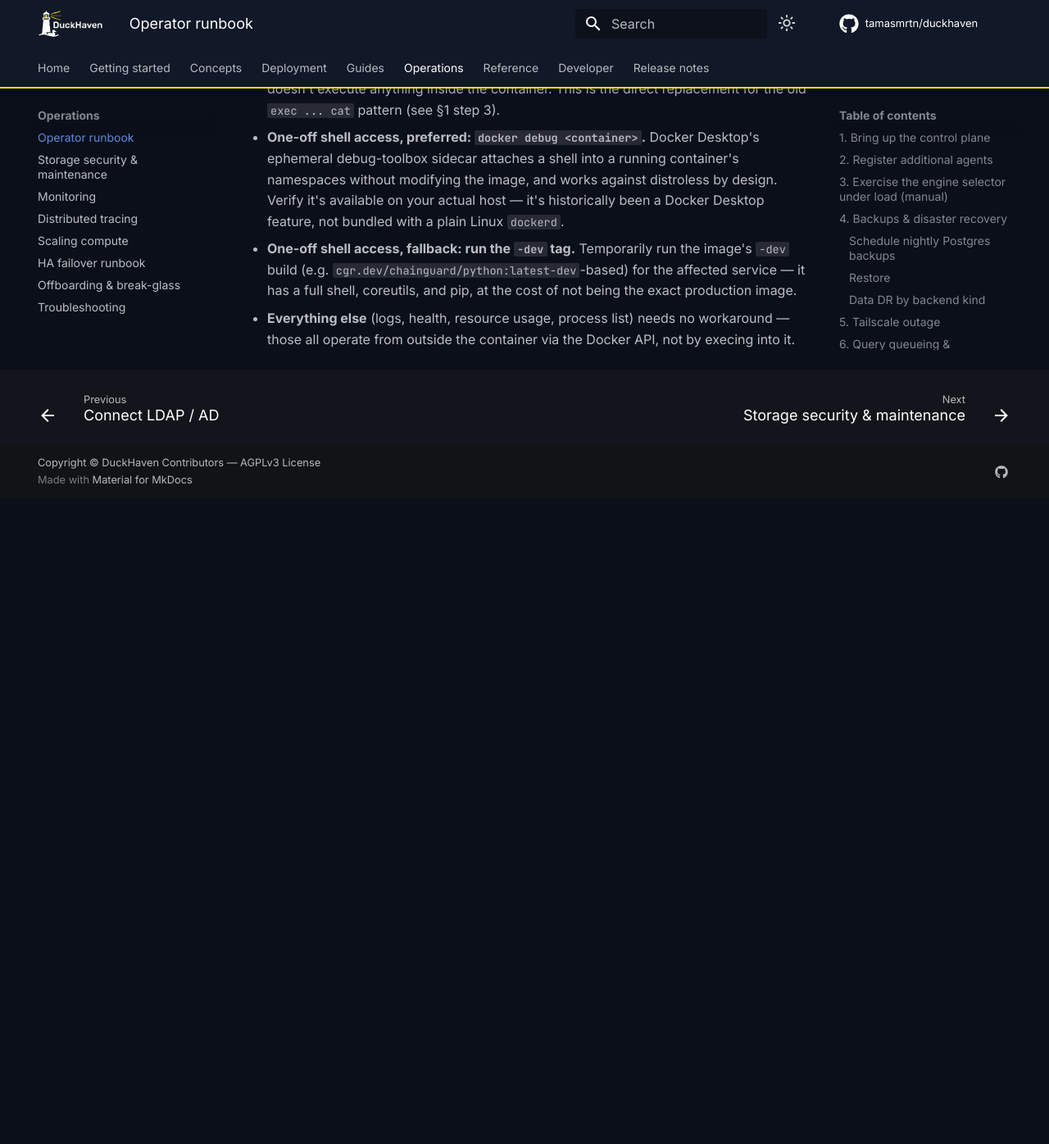
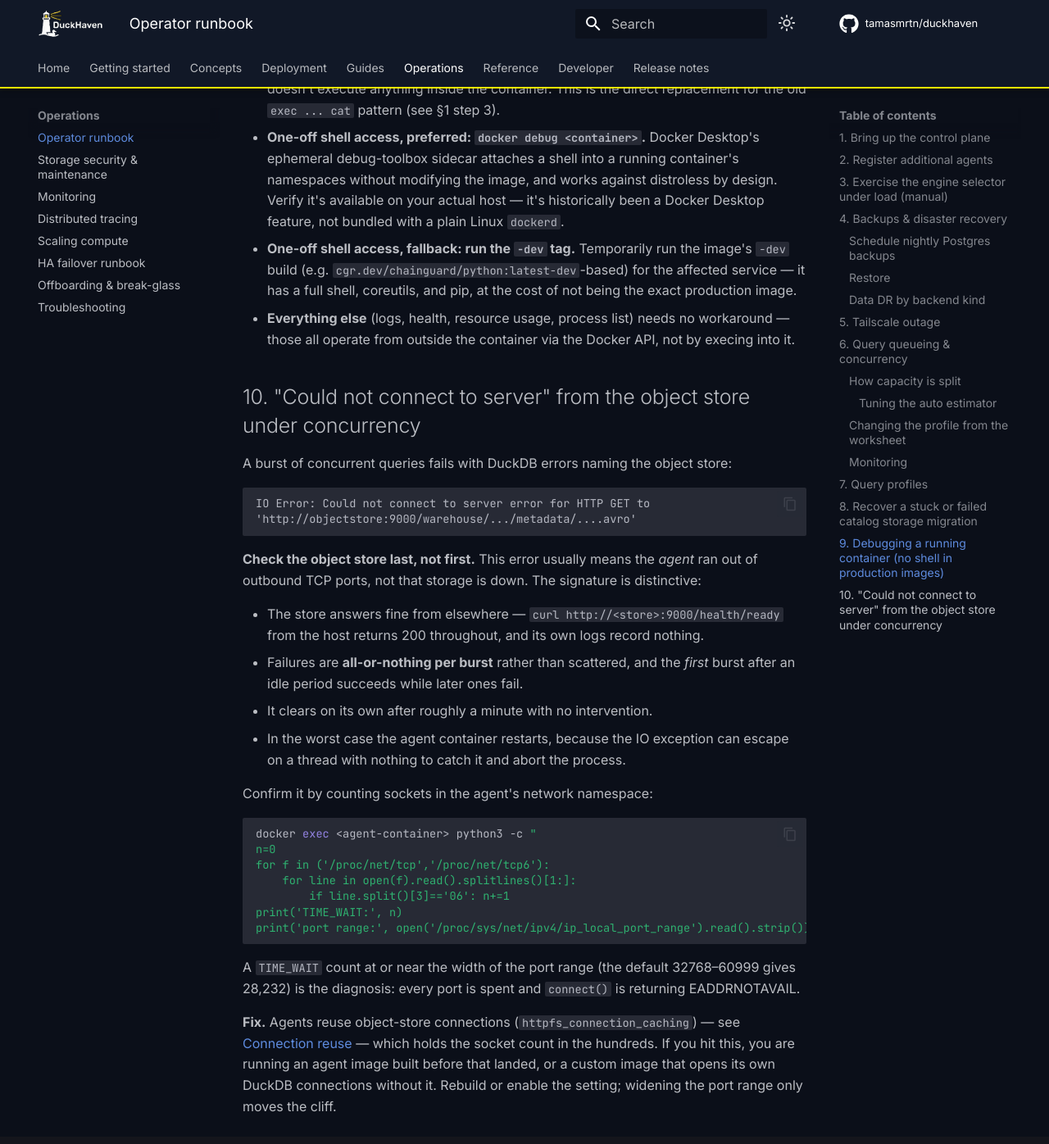
Before and after one commit to tamasmrtn/duckhaven, an MkDocs documentation site: the page built from docs/operations/runbook.md, in a window 1280 px wide and 1400 px high, scrolled down 7093 px. Shown: the top 1396 px of the window at 82% size. Built offline with MkDocs 1.6.1 and Material for MkDocs 9.7.7, drawn with Linux system fonts in a browser that asks for light colours; comment, search, counter and statistics services are not loaded; before the commit the page ends 7701 px from its top, so only the background shows below that.

Commit message:
Document object-store connection reuse and how it fails
The failure mode is worth writing down because it points at the wrong
component: exhausted outbound ports surface as "Could not connect to server"
naming the object store, which is the one part still working. An operator
following that error checks storage, finds it healthy, and has nothing left to
look at.

The concepts page says what the agent does and why a scan of hundreds of
objects makes it necessary; the runbook entry gives the signature (all-or-
nothing per burst, first burst succeeds, clears in about a minute on its own)
and a one-liner to confirm it by counting TIME_WAIT against the port range.

````diff
--- a/docs/concepts/storage-backends.md
+++ b/docs/concepts/storage-backends.md
@@ -39,6 +39,26 @@ DuckDB `SECRET` that dies with the per-query connection. No long-lived storage s
 assumption / SAS minting happens server-side in Polaris, and only the resulting scoped, expiring credential ever
 reaches DuckDB.
 
+## Connection reuse
+
+An agent reads table data straight from object storage over HTTP, and a single scan of a
+large table touches hundreds of objects — one Iceberg table at TPC-H SF10 is around 500
+Parquet and metadata files. DuckDB's HTTP layer does **not** reuse connections by default,
+so each of those objects would cost its own TCP connection, and each finished connection
+would sit in the kernel's `TIME_WAIT` state for a minute afterwards.
+
+That is fast enough to run a container out of outbound ports. The Linux default range is
+about 28,000, and a handful of concurrent readers can burn through all of them in seconds;
+every connection after that fails until the backlog drains. The agent therefore turns
+`httpfs_connection_caching` on for every connection it opens, which keeps the count of
+sockets in the hundreds rather than the tens of thousands.
+
+!!! note "Why it is worth stating"
+    Before this was enabled, a burst of concurrent readers looked like a *storage* outage —
+    DuckDB reports the exhausted-port error as `Could not connect to server`, naming the
+    object store, which is the one component that was working fine. If you see that error
+    on a self-built agent image, check this setting before you check your storage.
+
 ## Related
 
 - [Configure storage](../deployment/storage.md) — register and bind a backend.
--- a/docs/operations/runbook.md
+++ b/docs/operations/runbook.md
@@ -293,3 +293,44 @@ running container. `docker compose exec api sh` (or `bash`) no longer works. Wha
   the cost of not being the exact production image.
 - **Everything else** (logs, health, resource usage, process list) needs no workaround — those all operate from
   outside the container via the Docker API, not by execing into it.
+
+## 10. "Could not connect to server" from the object store under concurrency
+
+A burst of concurrent queries fails with DuckDB errors naming the object store:
+
+```
+IO Error: Could not connect to server error for HTTP GET to
+'http://objectstore:9000/warehouse/.../metadata/....avro'
+```
+
+**Check the object store last, not first.** This error usually means the *agent* ran out of
+outbound TCP ports, not that storage is down. The signature is distinctive:
+
+- The store answers fine from elsewhere — `curl http://<store>:9000/health/ready` from the
+  host returns 200 throughout, and its own logs record nothing.
+- Failures are **all-or-nothing per burst** rather than scattered, and the *first* burst
+  after an idle period succeeds while later ones fail.
+- It clears on its own after roughly a minute with no intervention.
+- In the worst case the agent container restarts, because the IO exception can escape on a
+  thread with nothing to catch it and abort the process.
+
+Confirm it by counting sockets in the agent's network namespace:
+
+```sh
+docker exec <agent-container> python3 -c "
+n=0
+for f in ('/proc/net/tcp','/proc/net/tcp6'):
+    for line in open(f).read().splitlines()[1:]:
+        if line.split()[3]=='06': n+=1
+print('TIME_WAIT:', n)
+print('port range:', open('/proc/sys/net/ipv4/ip_local_port_range').read().strip())"
+```
+
+A `TIME_WAIT` count at or near the width of the port range (the default 32768–60999 gives
+28,232) is the diagnosis: every port is spent and `connect()` is returning EADDRNOTAVAIL.
+
+**Fix.** Agents reuse object-store connections (`httpfs_connection_caching`) — see
+[Connection reuse](../concepts/storage-backends.md#connection-reuse) — which holds the
+socket count in the hundreds. If you hit this, you are running an agent image built before
+that landed, or a custom image that opens its own DuckDB connections without it. Rebuild or
+enable the setting; widening the port range only moves the cliff.
````
